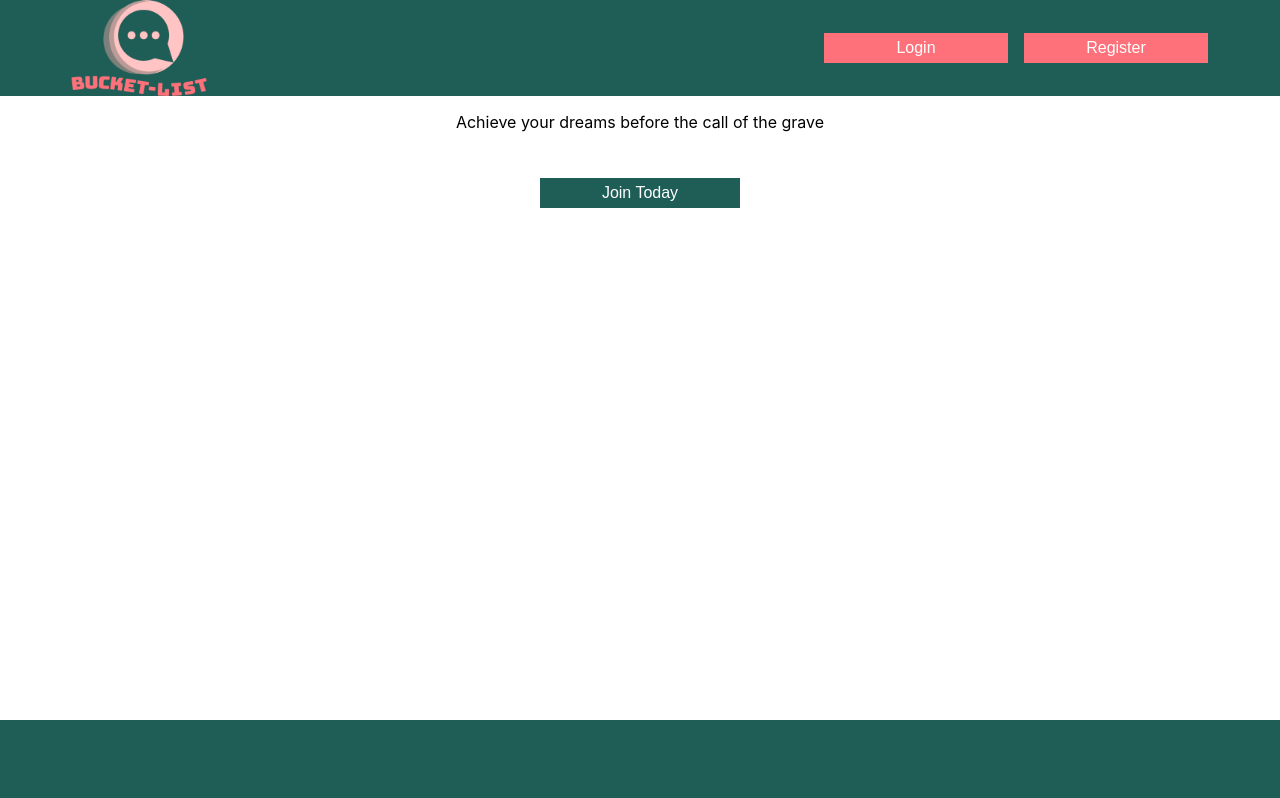
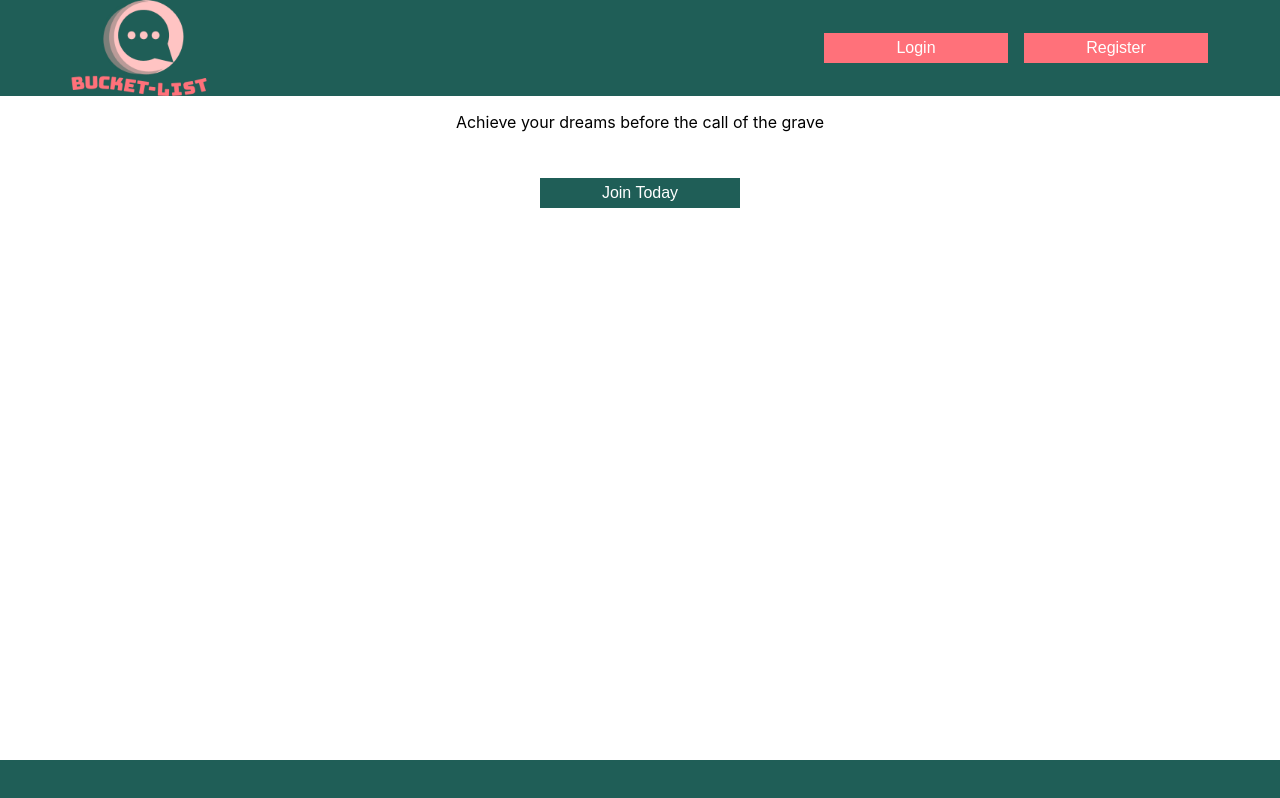
Before and after one commit to laport14/Bucket-List, a React (Create React App) app in the folder client/: page / in a window 1280 px wide. Built offline with nearby package versions, Linux system fonts and the light colour scheme; the HTML template or start-up script is replaced by a standard one.

Commit message:
updating footer styling

```diff
--- a/client/src/components/shared/Footer/Footer.css
+++ b/client/src/components/shared/Footer/Footer.css
@@ -2,6 +2,6 @@
   background-color: #1F5E57;
   bottom: 0;
   width: 100vw;
-  height: 10vh;
+  height: 5vh;
   position: absolute;
 }
--- a/client/src/screens/Landing/Landing.jsx
+++ b/client/src/screens/Landing/Landing.jsx
@@ -5,7 +5,7 @@ function Landing(props) {
   return (
     <Layout>
       <div className='content-container'>
-        <p>Achieve your dreams before the call of the grave</p>
+        <p className='hero-text'>Achieve your dreams before the call of the grave</p>
         <button className='global-button'>Join Today</button>
       </div>
     </Layout>
```
Also changed, not shown: 1 other file (tests, documents, lock files or other folders).
